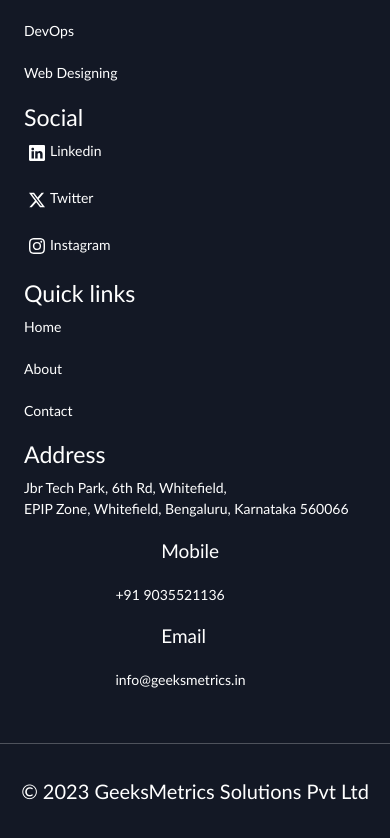
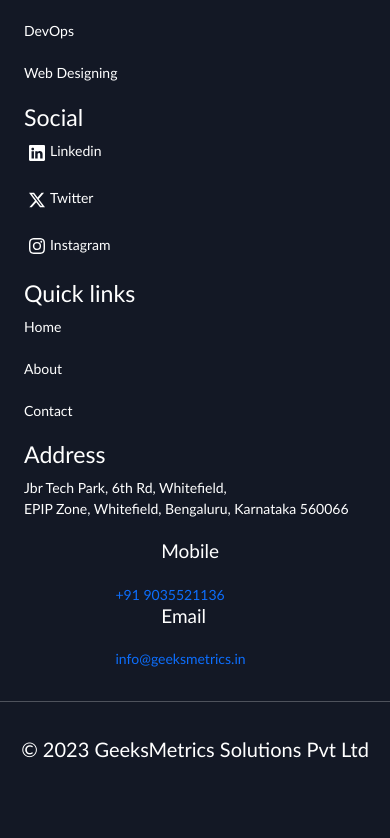
Before and after one commit to Nerlozan21/geek_metrics_portfolio, a React (Create React App) app: page /contactUs in a window 390 px wide. Shown: the part 2194-3032 px from the top of the page. After the commit the page ends 2994 px from the top, so only its background shows below. Built offline with nearby package versions, Linux system fonts and the light colour scheme.

Commit message:
Footer link update for email and phone links

```diff
--- a/src/Components/Footer.tsx
+++ b/src/Components/Footer.tsx
@@ -104,11 +104,11 @@
           </p>
           <div className="row">
             <h4 className="mobile col-3 text-white">Mobile</h4>
-            <p className="col-6">+91 9035521136</p>
+            <a className="col-6" href="tel: +91 9035521136">+91 9035521136</a>
           </div>
           <div className="row">
             <h4 className="mail col-3 text-white">Email</h4>
-            <p className="col-6">info&#64;geeksmetrics.in</p>
+            <a className="col-6 color-white" href="mailto: info@geeksmetrics.in">info&#64;geeksmetrics.in</a>
           </div>
         </div>
       </div>
```
